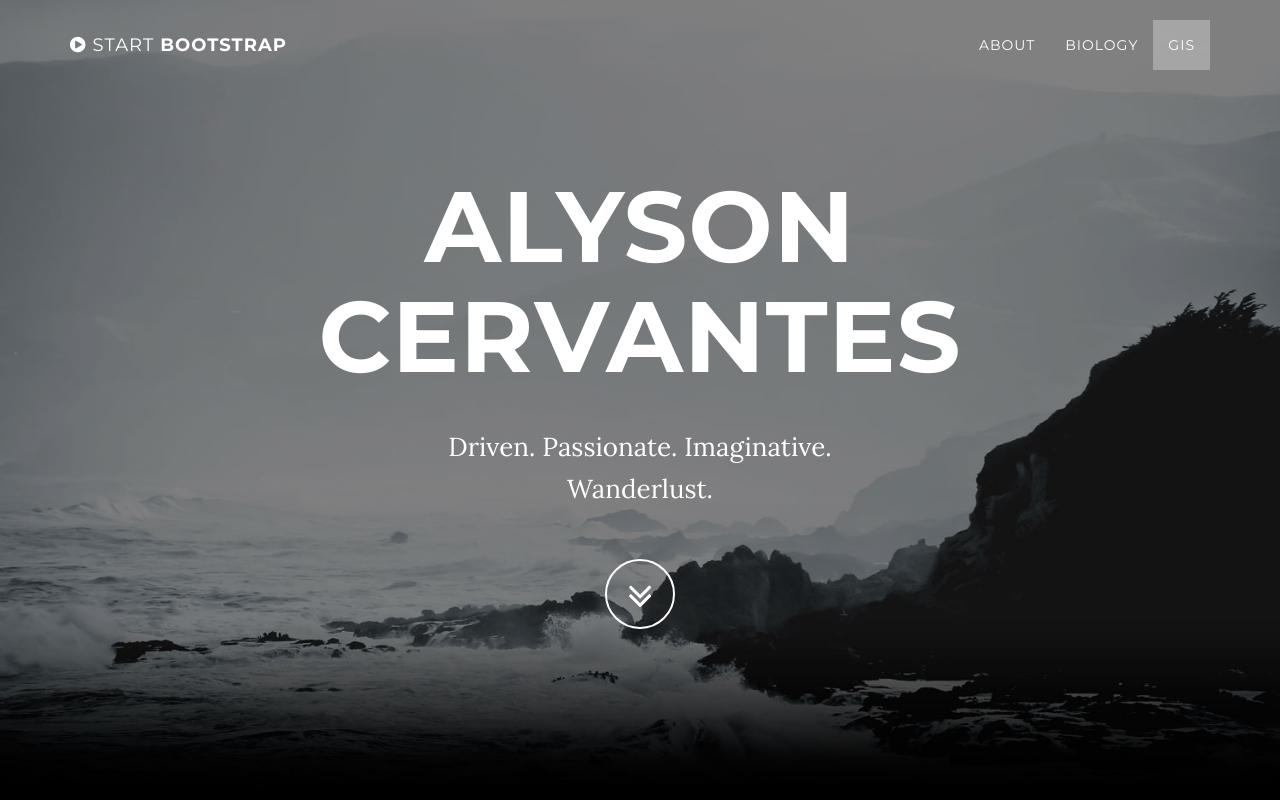
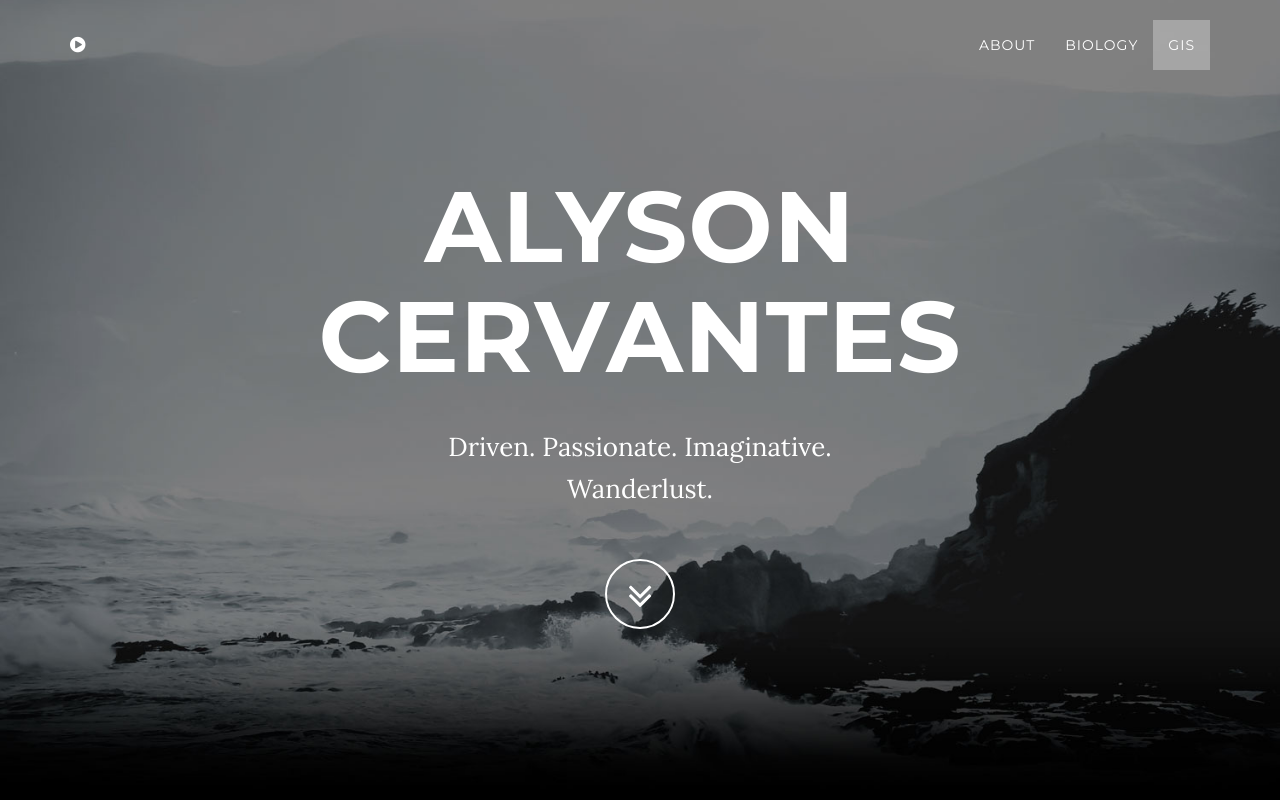
Before and after one commit to alyc07/alyc07.github.io, a website: page index.html in a window 1280 px wide. Shown: the top 800 px of the page. Drawn offline with nearby package versions, Linux system fonts and the light colour scheme.

Commit message:
Update index.html

```diff
--- a/index.html
+++ b/index.html
@@ -41,7 +41,7 @@
                     Menu <i class="fa fa-bars"></i>
                 </button>
                 <a class="navbar-brand page-scroll" href="#page-top">
-                    <i class="fa fa-play-circle"></i> <span class="light">Start</span> Bootstrap
+                    <i class="fa fa-play-circle"></i> <span class="light">
                 </a>
             </div>
 
```
